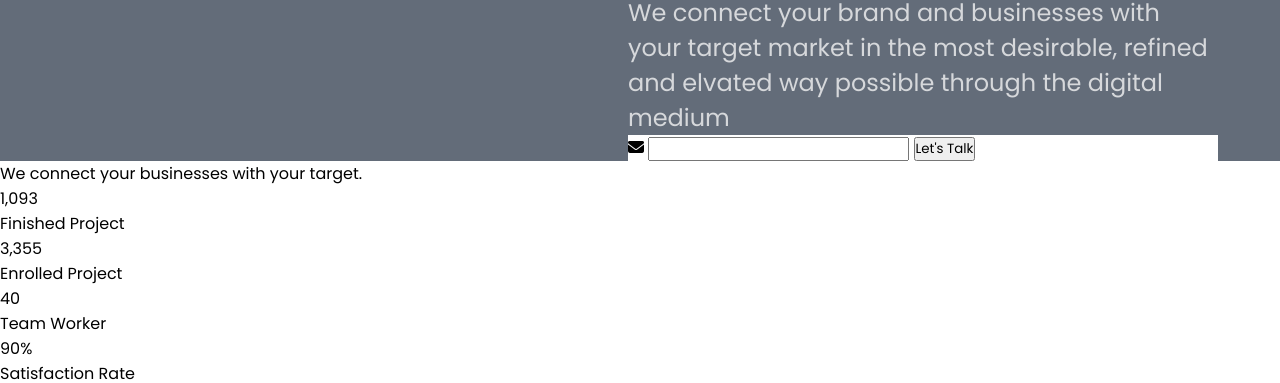
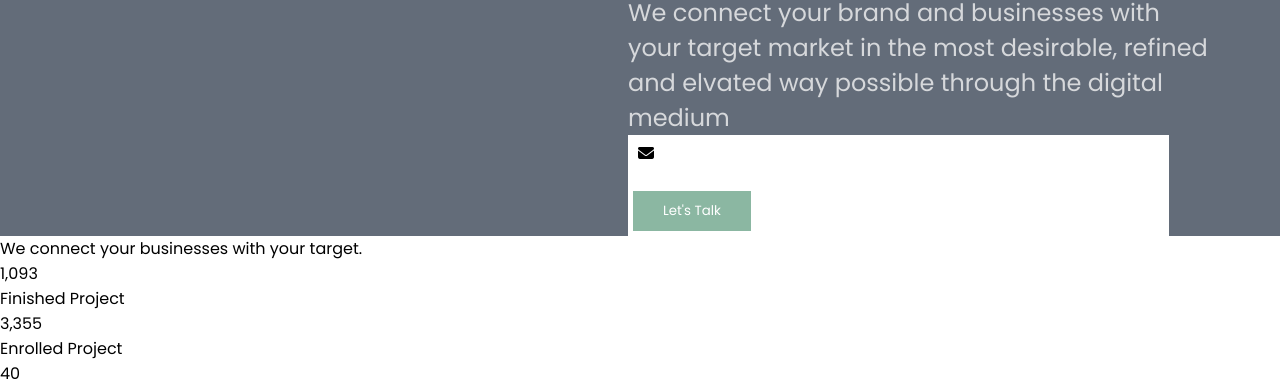
Before and after one commit to tushar-ojha/full-stack-javascript-web-developer-bootcmap-project-12, a plain HTML site: page index.html in a window 1280 px wide. Shown: the part 417-800 px from the top of the page. Drawn offline with Linux system fonts and the light colour scheme.

Commit message:
header section complete

```diff
--- a/style.css
+++ b/style.css
@@ -102,10 +102,29 @@ li > a {
 }
 
 .input-box {
+    width: 90%;
+    padding: 5px;
+    display: inline-block;
     background-color: white;
 }
 
+input {
+    font-size: 1rem;
+    margin-right: 43%;
+    border: none;
+}
+
 .input-box i {
+    margin: 5px;
     color: black;
+}
 
+.lets-talk-button {
+    color: white;
+    background-color: #8bb7a2;
+    border: none;
+    padding-top: 10px;
+    padding-bottom: 10px;
+    padding-left: 30px;
+    padding-right: 30px;
 }
```
